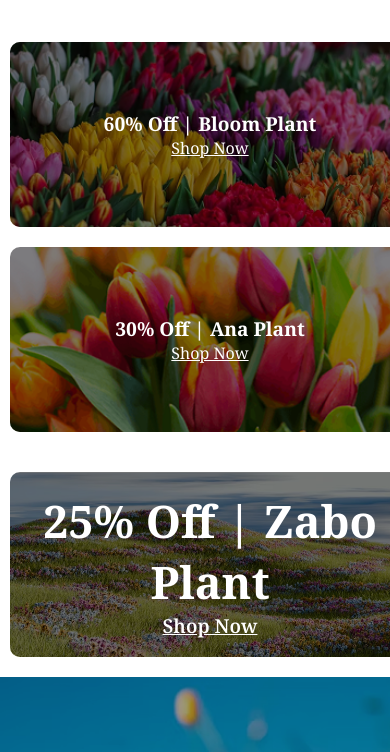
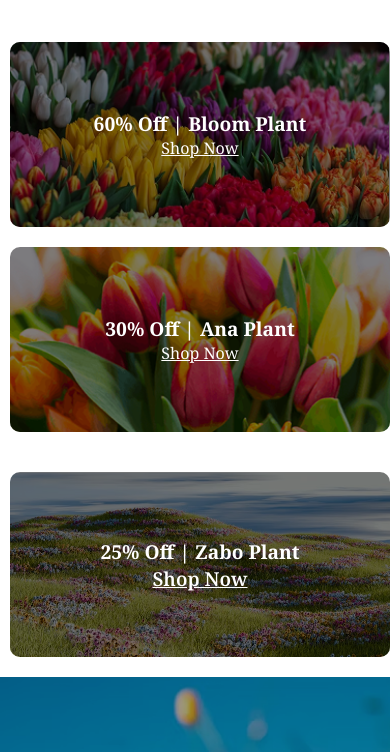
Before and after one commit to Ruhulamin1130/B12A02-Responsive-Flowers, a plain HTML site: page index.html in a window 390 px wide. Shown: the part 3450-4202 px from the top of the page. Drawn offline with Linux system fonts and the light colour scheme.

Commit message:
responsive recheck

```diff
--- a/styles.css
+++ b/styles.css
@@ -343,6 +343,9 @@ p.footer-des {
     flex-direction: column;
     padding: 10px;
   }
+  ul.love-list {
+    padding-left: 10px;
+  }
   h3.love-title {
     font-size: 2rem;
   }
@@ -350,8 +353,12 @@ p.footer-des {
   .bg-img1,
   .bg-img2,
   .bg-img3 {
-    width: 400px;
+    width: 380px;
     height: 185px;
+  }
+  h3.zabo {
+    font-size: 1.2rem;
+    font-weight: 700;
   }
   .shop-now {
     flex-direction: column;
```
